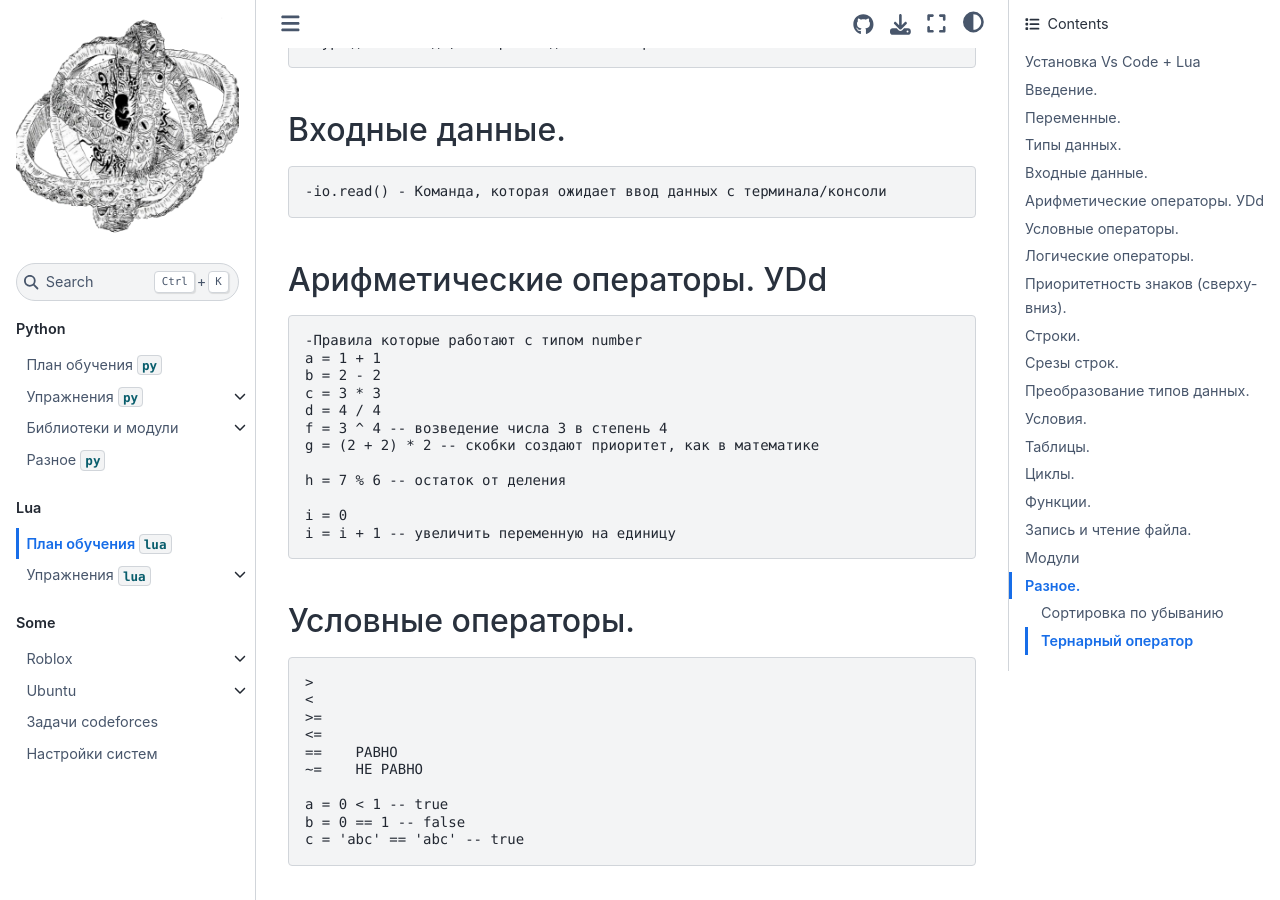
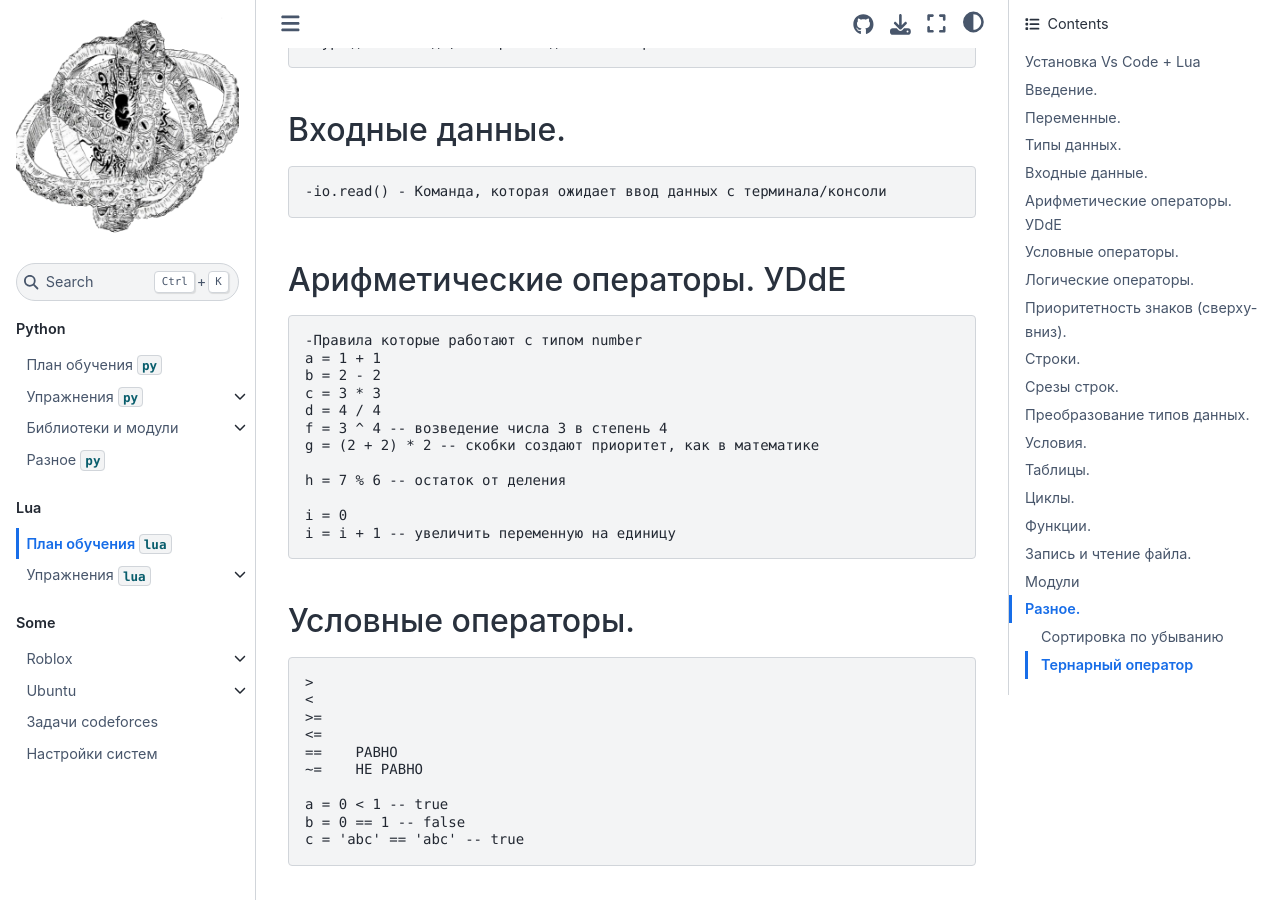
Before and after one commit to your-teach/faithpages, a Jupyter Book: the page built from Lua/study-plan-lua.md, in a window 1280 px wide and 900 px high, scrolled down 2072 px. Built offline with Jupyter Book 1.0.4 settings and Sphinx 7.4.7 and the Sphinx Book theme 1.1.4, drawn with Linux system fonts in a browser that asks for light colours; pages that are not in the unit, such as notebooks, are missing from menus.

Commit message:
'commit-test'

```diff
--- a/Lua/study-plan-lua.md
+++ b/Lua/study-plan-lua.md
@@ -91,7 +91,7 @@ https://ru.wikibooks.org/wiki/Lua/Типы_данных
 ## Входные данные.
     -io.read() - Команда, которая ожидает ввод данных с терминала/консоли
 
-## Арифметические операторы. УDd
+## Арифметические операторы. УDdE
     -Правила которые работают с типом number
     a = 1 + 1
     b = 2 - 2
```
